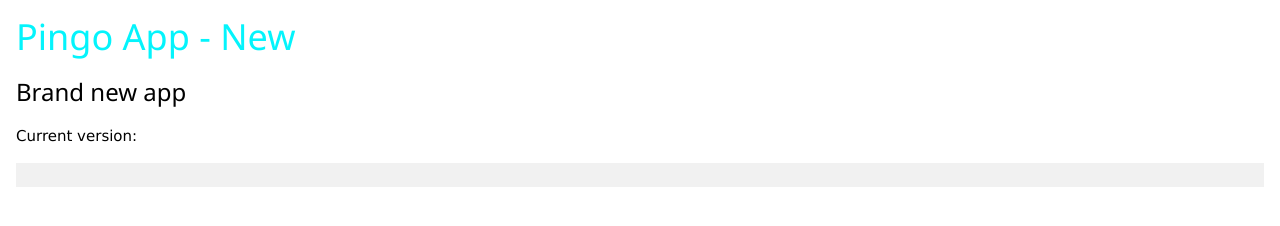
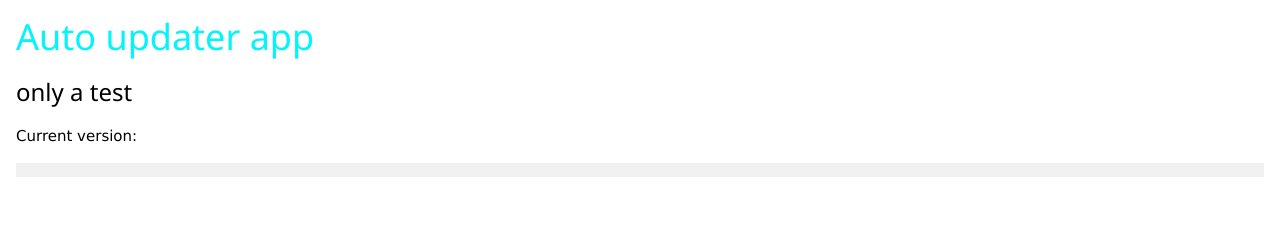
Before and after one commit to EdmarPereira/ElectronAutoupdate, an Electron app: page src/gui/index.html in a window 1280 px wide. Drawn offline with nearby package versions, Linux system fonts and the light colour scheme; no server answers.

Commit message:
comment load

```diff
--- a/package.json
+++ b/package.json
@@ -1,6 +1,6 @@
 {
-  "name": "updater_example",
-  "version": "1.0.0",
+  "name": "electron_autoupdate",
+  "version": "1.0.1",
   "description": "Just a test for auto update",
   "main": "src/core/main.js",
   "scripts": {
@@ -22,7 +22,7 @@
   },
   "build": {
     "appId": "com.applyhead.edmar",
-    "productName": "updater_example",
+    "productName": "electron_autoupdate",
     "copyright": "Copyright © 2019 Edmar Pereira",
     "mac": {
       "category": "public.app-category.developer-tools",
--- a/src/gui/index.html
+++ b/src/gui/index.html
@@ -7,8 +7,8 @@
 <body>
   <div class="w3-container">
 
-    <h1 style="color:rgb(4, 244, 252)">Pingo App - New</h1>
-    <h3>Brand new app</h3>
+    <h1 style="color:rgb(4, 244, 252)">Auto updater app</h1>
+    <h3>only a test </h3>
 
     <p>
       Current version: <span id="version"></span>
@@ -17,7 +17,7 @@
     <div id="messages" style="color:cyan"></div>
 
     <div class="w3-light-grey">
-      <div class="w3-blue" style="height:24px;width:0%" id="progressBar"></div>
+      <div class="w3-blue" style="height:14px;width:0%" id="progressBar"></div>
     </div>
 
   </div>
```
Also changed, not shown: src/core/main.js (+4 -4 lines), 1 other file.
